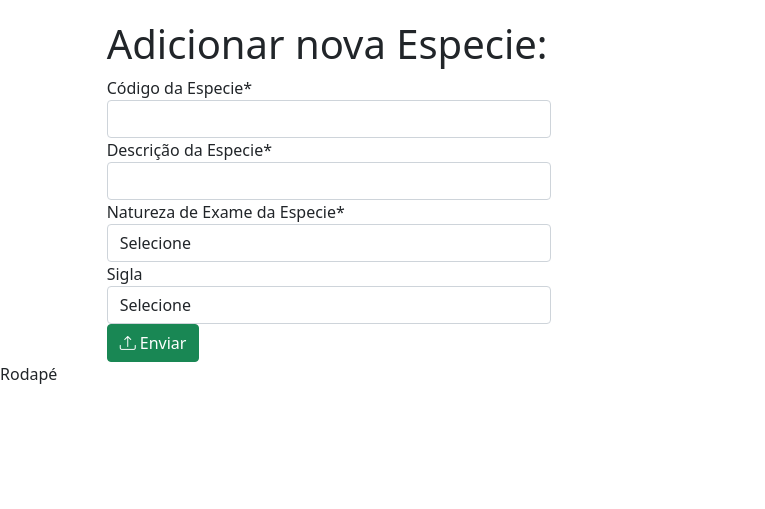
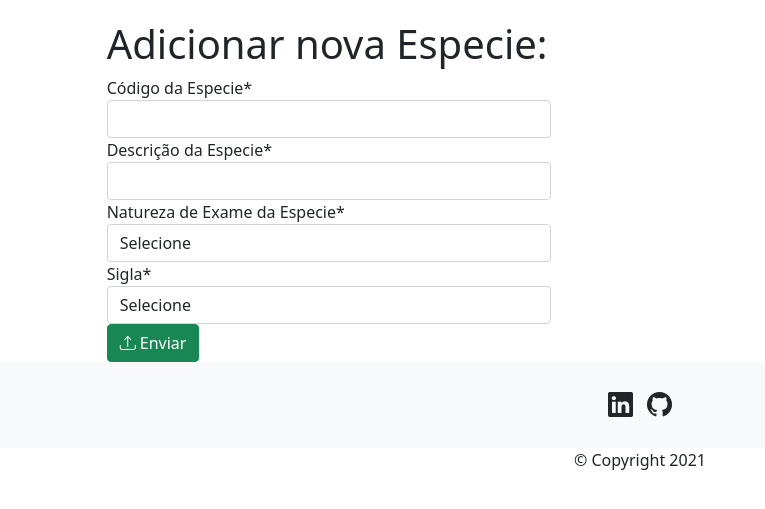
Before and after one commit to MsouzaLeo/TFG_Front, a Django app: page /especie/novaEspecie/ in a window 1280 px wide. Shown: the part 57-566 px from the top of the page, without its empty margins (0-765 px from the left). Run offline with Django 3.2, Linux system fonts and the light colour scheme; data that the repository does not hold is empty; parts of the project's set-up code (start-up, migrations or seed data) failed here and were passed over; some libraries are stand-ins or nearby versions.

Commit message:
rodapé em todas a paginas e bugfix no create/edit de especie

```diff
--- a/tables/forms.py
+++ b/tables/forms.py
@@ -17,7 +17,7 @@ class EspecieForm(forms.ModelForm):
     def __init__(self, *arg, **kwargs):
         super(EspecieForm, self).__init__(*arg, **kwargs)
         self.fields['cod_natureza_exame'].empty_label = 'Selecione'
-        self.fields['sigla'].required = False
+        self.fields['sigla'].required = True
 
 
 class NaturezaForm(forms.ModelForm):
--- a/tables/models.py
+++ b/tables/models.py
@@ -26,7 +26,7 @@ class EspecieModel(models.Model):
     descricao_especie = models.CharField(max_length=150)
     cod_natureza_exame = models.ForeignKey(
         'NaturezaModel', on_delete=models.DO_NOTHING, db_column='cod_natureza_exame')
-    sigla = models.BooleanField(choices=SIGLAS)
+    sigla = models.CharField(max_length=3, choices=SIGLAS, default='')
 
     def __str__(self):
         return self.descricao_especie
--- a/tables/static/css/styles.css
+++ b/tables/static/css/styles.css
@@ -32,6 +32,28 @@
     cursor: pointer;
     margin: 5px;
     font-size: 20px;
+}
+
+.bi.bi-linkedin {
+    color: rgb(0, 0, 0);
+    cursor: pointer;
+    margin: 5px;
+    font-size: 25px;
+}
+
+.bi.bi-github {
+    color: rgb(0, 0, 0);
+    cursor: pointer;
+    margin: 5px;
+    font-size: 25px;
+}
+
+.bi.bi-linkedin:hover {
+    color: rgb(110, 110, 110) !important;
+}
+
+.bi.bi-github:hover {
+    color: rgb(110, 110, 110) !important;
 }
 
 
--- a/tables/templates/base.html
+++ b/tables/templates/base.html
@@ -60,8 +60,24 @@
 
         {% block content %} {% endblock %}
 
-        <footer>
-            <p>Rodapé</p>
+        <footer class="page-footer">
+            <div class="bg-light">
+                <div class="container">
+                    <div class="row py-4 d-flex align-items-center">
+                        <div class="col-md12 text-center">
+                            <a href="https://www.linkedin.com/in/leonardo-martins-souza-755049167/"><i
+                                    class="bi bi-linkedin text-dark mr-4"></i></a>
+                            <a href="https://github.com/MsouzaLeo"><i class="bi bi-github text-dark mr-4"></i></a>
+                        </div>
+                    </div>
+                </div>
+            </div>
+
+            <dv class="footer-copyright text-center py-3">
+                <p> &copy; Copyright 2021
+
+                </p>
+            </dv>
         </footer>
     </div>
 
--- a/tables/templates/upload/upload.html
+++ b/tables/templates/upload/upload.html
@@ -1,5 +1,5 @@
 {% extends 'base.html' %} {% block content %}
-<div class="offset-1 col-6 list-div">
+<div class="offset-1 col-10 list-div">
     <form action="/ETL/" method="post" enctype="multipart/form-data" id='upload-form'>
         {% csrf_token %}
 
@@ -12,5 +12,4 @@
         </div>
         <button type="submit" class="btn btn-primary" id='upload-btn'>Upload</button>
         <p style="padding-top: 10px;">{{data}}</p>
-
-        {% endblock %}
+        <br> <br><br><br><br><br><br><br><br><br><br><br><br><br>{% endblock %}
--- a/tables/views.py
+++ b/tables/views.py
@@ -34,7 +34,7 @@ def especieCreate(request, cod_especie_exame=0):
     else:
         form = EspecieForm(request.POST)
         if form.is_valid():
-            form.save()
+            form.save(commit=True)
         return redirect('/especie')
 
 
```
